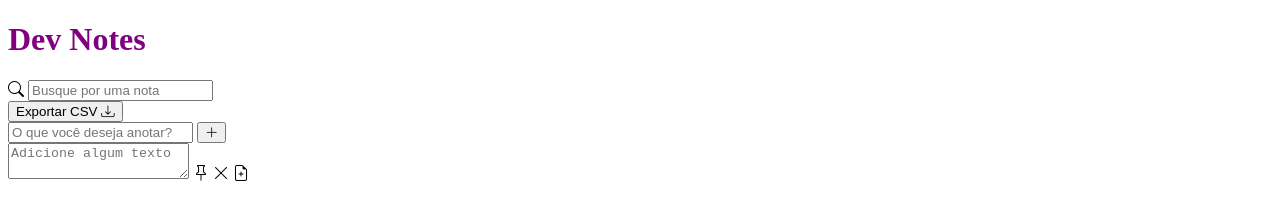
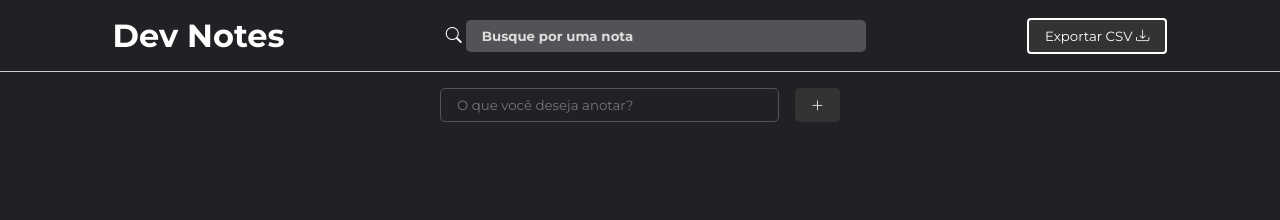
Before and after one commit to jotaFonseca/dev-notes, a plain HTML site: page index.html in a window 1280 px wide. Drawn offline with nearby package versions, Linux system fonts and the light colour scheme.

Commit message:
Style: Finalizado a estilização do projeto em CSS

```diff
--- a/index.html
+++ b/index.html
@@ -26,25 +26,26 @@
       <h1>Dev Notes</h1>
       <div class="search-container">
         <i class="bi bi-search"></i>
-        <input type="text" id="search-input" placeholder="Busque por uma nota">
+        <input
+          type="text"
+          id="search-input"
+          placeholder="Busque por uma nota"
+        />
       </div>
       <button id="export-notes">
         Exportar CSV <i class="bi bi-download"></i>
       </button>
     </header>
-    <div class="add-note-container">
-      <input type="text" id="note-content" placeholder="O que você deseja anotar?">
+    <div id="add-note-container">
+      <input
+        type="text"
+        id="note-content"
+        placeholder="O que você deseja anotar?"
+      />
       <button class="add-note">
         <i class="bi bi-plus-lg"></i>
       </button>
     </div>
-    <div class="notes-container">
-      <div class="note">
-        <textarea placeholder="Adicione algum texto"></textarea>
-        <i class="bi bi-pin"></i>
-        <i class="bi bi-x-lg"></i>
-        <i class="bi bi-file-earmark-plus"></i>
-      </div>
-    </div>
+    <div id="notes-container"></div>
   </body>
 </html>
--- a/src/css/style.css
+++ b/src/css/style.css
@@ -1,3 +1,157 @@
-h1 {
-  color: purple;
+/* General */
+* {
+  box-sizing: border-box;
+  margin: 0;
+  padding: 0;
+  font-family: 'Montserrat', sans-serif;
 }
+
+body {
+  background-color: #202124;
+}
+
+/* Header */
+header {
+  border-bottom: 1px solid #ccc;
+  color: #fff;
+  display: flex;
+  align-items: center;
+  justify-content: space-around;
+  padding: 1rem 2rem;
+}
+
+#search-container {
+  display: flex;
+  align-items: center;
+  gap: 1rem;
+}
+
+#search-input {
+  background-color: #525356;
+  border: none;
+  border-radius: 5px;
+  color: #ddd;
+  font-weight: bold;
+  padding: .5rem 1rem;
+  width: 400px;
+}
+
+#search-input::placeholder {
+  color: #ddd;
+}
+
+#export-notes {
+  background-color: #333;
+  border: 2px solid #fff;
+  border-radius: 4px;
+  color: #fff;
+  cursor: pointer;
+  padding: .5rem 1rem;
+  transition: .4s;
+}
+
+#export-notes:hover {
+  background-color: #fff;
+  color: #333;
+}
+
+/* New Notes Form*/
+#add-note-container {
+  display: flex;
+  gap: 1rem;
+  width: 400px;
+  margin: 1rem auto 0;
+}
+
+#add-note-container input,
+#add-note-container button {
+  padding: .5rem 1rem;
+  border: none;
+  border-radius: 5px;
+}
+
+#add-note-container input {
+  flex: 1;
+  background-color: transparent;
+  border: 1px solid #525356;
+  color: #fff;
+}
+
+#add-note-container button {
+  background-color: #333;
+  color: #fff;
+  cursor: pointer;
+  transition: .4s;
+}
+
+#add-note-container button:hover {
+  background-color: #fff;
+  color: #333;
+}
+
+/* Notes */
+#notes-container {
+  display: grid;
+  grid-template-columns: repeat(auto-fill, 250px);
+  padding: 2rem;
+  gap: 2rem;
+}
+
+.note {
+  border: 1px solid #ccc;
+  border-radius: 10px;
+  color: #fff;
+  min-height: 200px;
+  padding: 1rem;
+  position: relative;
+}
+
+.note textarea {
+  background-color: transparent;
+  border: none;
+  color: #fff;
+  height: 100%;
+  outline: none;
+  resize: none;
+}
+
+.note .bi-pin {
+  background-color: #333;
+  border-radius: 4px;
+  cursor: pointer;
+  font-size: 1.2rem;
+  padding: .5rem;
+  position: absolute;
+  left: 10px;
+  bottom: 10px;
+}
+
+.note:hover > i {
+  opacity: 1;
+}
+
+.note .bi-x-lg,
+.note .bi-file-earmark-plus {
+  color: #555;
+  cursor: pointer;
+  font-size: .9rem;
+  padding: .5rem;
+  position: absolute;
+  right: 10px;
+  top: 10px;
+  opacity: 0;
+  transition: .4s;
+}
+
+.note .bi-file-earmark-plus {
+  top: 40px;
+}
+
+.note .bi-x-lg:hover,
+.note .bi-file-earmark-plus:hover {
+  color: #fff;
+}
+
+.note.fixed {
+  background-color: #3c3c3f;
+}
```
